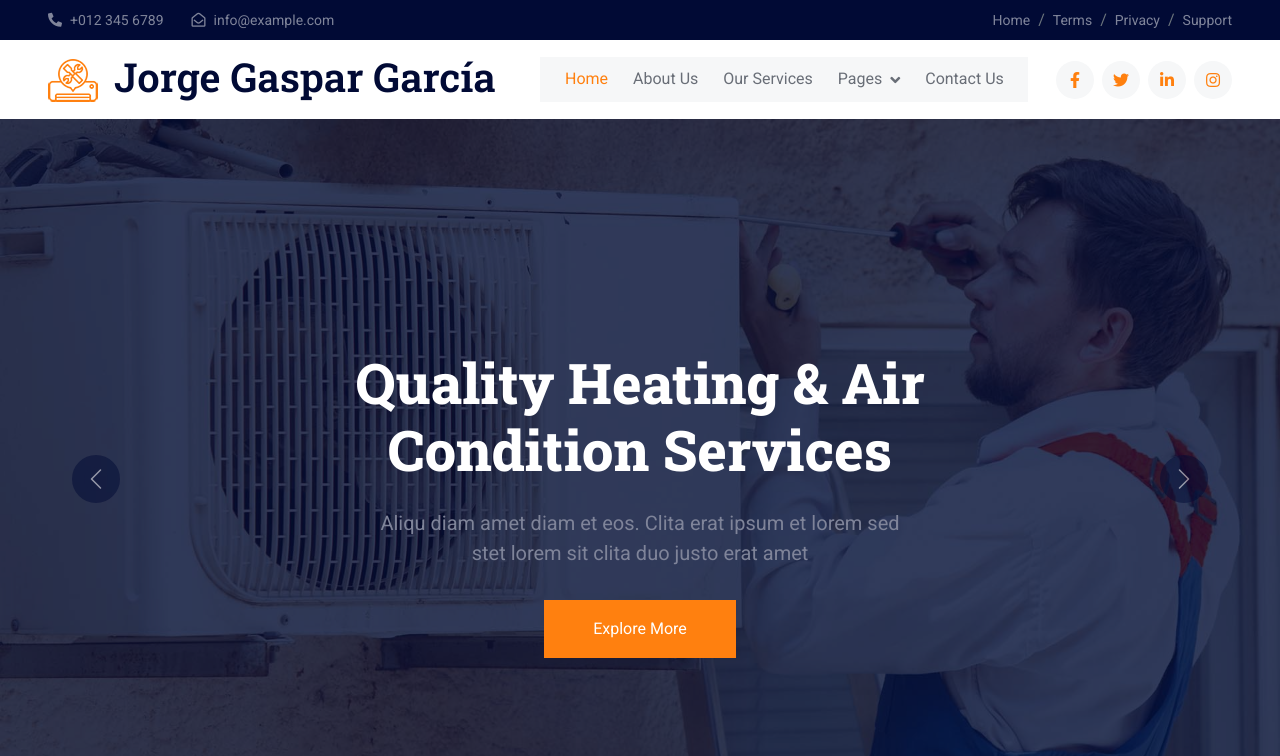
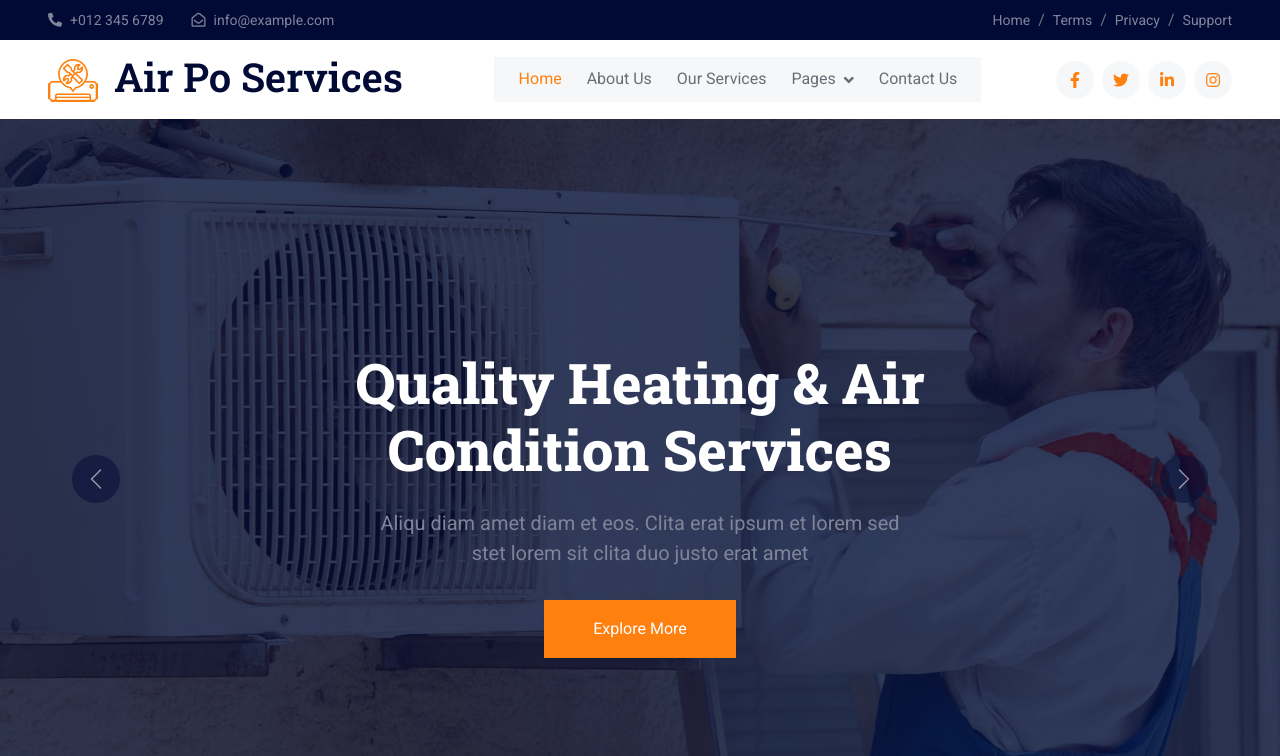
Before and after one commit to samuechavero/AC.github.io, a plain HTML site: page index.html in a window 1280 px wide. Shown: the top 756 px of the page. Drawn offline with nearby package versions, Linux system fonts and the light colour scheme.

Commit message:
Update navbar brand name to 'Air Po Services'

```diff
--- a/index.html
+++ b/index.html
@@ -68,7 +68,7 @@
     <!-- Navbar Start -->
     <nav class="navbar navbar-expand-lg bg-white navbar-light sticky-top px-4 px-lg-5">
         <a href="index.html" class="navbar-brand d-flex align-items-center">
-            <h1 class="m-0"><img class="img-fluid me-3" src="img/icon/icon-02-primary.png" alt="">Jorge Gaspar García</h1>
+            <h1 class="m-0"><img class="img-fluid me-3" src="img/icon/icon-02-primary.png" alt="">Air Po Services</h1>
         </a>
         <button type="button" class="navbar-toggler" data-bs-toggle="collapse" data-bs-target="#navbarCollapse">
             <span class="navbar-toggler-icon"></span>
```
